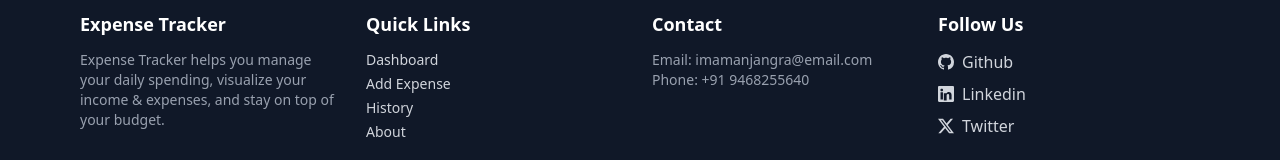
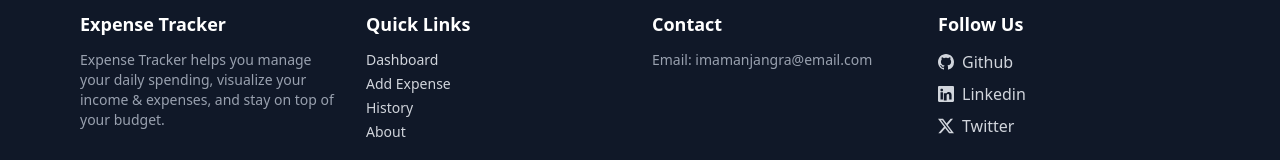
Before and after one commit to imamanjangra/React-Project, a React (Vite) app in the folder expense_tracker/: page / in a window 1280 px wide. Shown: the part 786-946 px from the top of the page. Built offline with nearby package versions, Linux system fonts and the light colour scheme.

Commit message:
remove contact

```diff
--- a/expense_tracker/src/Components/Footer.jsx
+++ b/expense_tracker/src/Components/Footer.jsx
@@ -29,7 +29,7 @@ function Footer() {
         <div>
           <h3 className="text-white font-bold text-lg mb-3">Contact</h3>
           <p className="text-gray-400 text-sm">Email: imamanjangra@email.com</p>
-          <p className="text-gray-400 text-sm">Phone: +91 9468255640</p>
+
         </div>
 
         {/* Social Links */}
```
